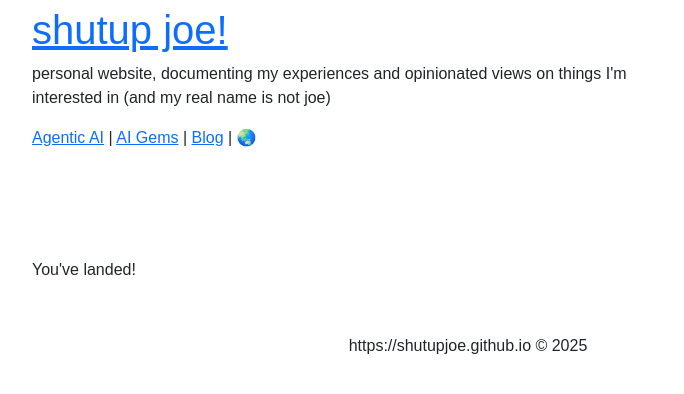
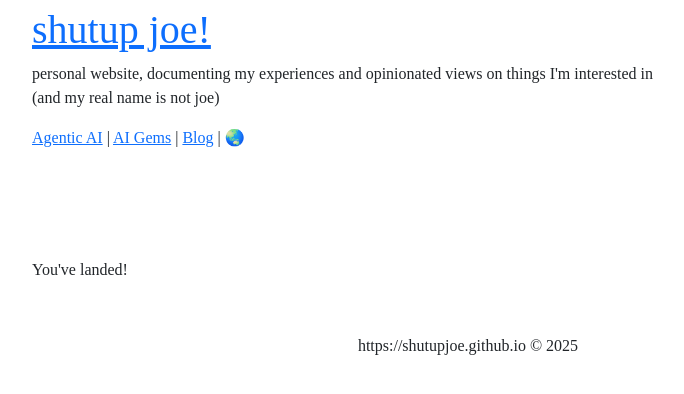
Before and after one commit to coffeeml/coffeeml.github.io, a Jekyll site: the page built from index.markdown, in a window 1280 px wide. Shown: the top 394 px of the page, without its empty margins (172-856 px from the left). Built offline with Jekyll 4.4.1, drawn with Linux system fonts in a browser that asks for light colours; nearby versions of some CDN libraries; some web fonts are replaced.

Commit message:
Update main.css

```diff
--- a/css/main.css
+++ b/css/main.css
@@ -1,5 +1,5 @@
 body {
-  font-family: "Galindo", sans-serif;
+  font-family: "Englebert", cursive;
   font-weight: 400;
   font-style: normal;
 }
```
